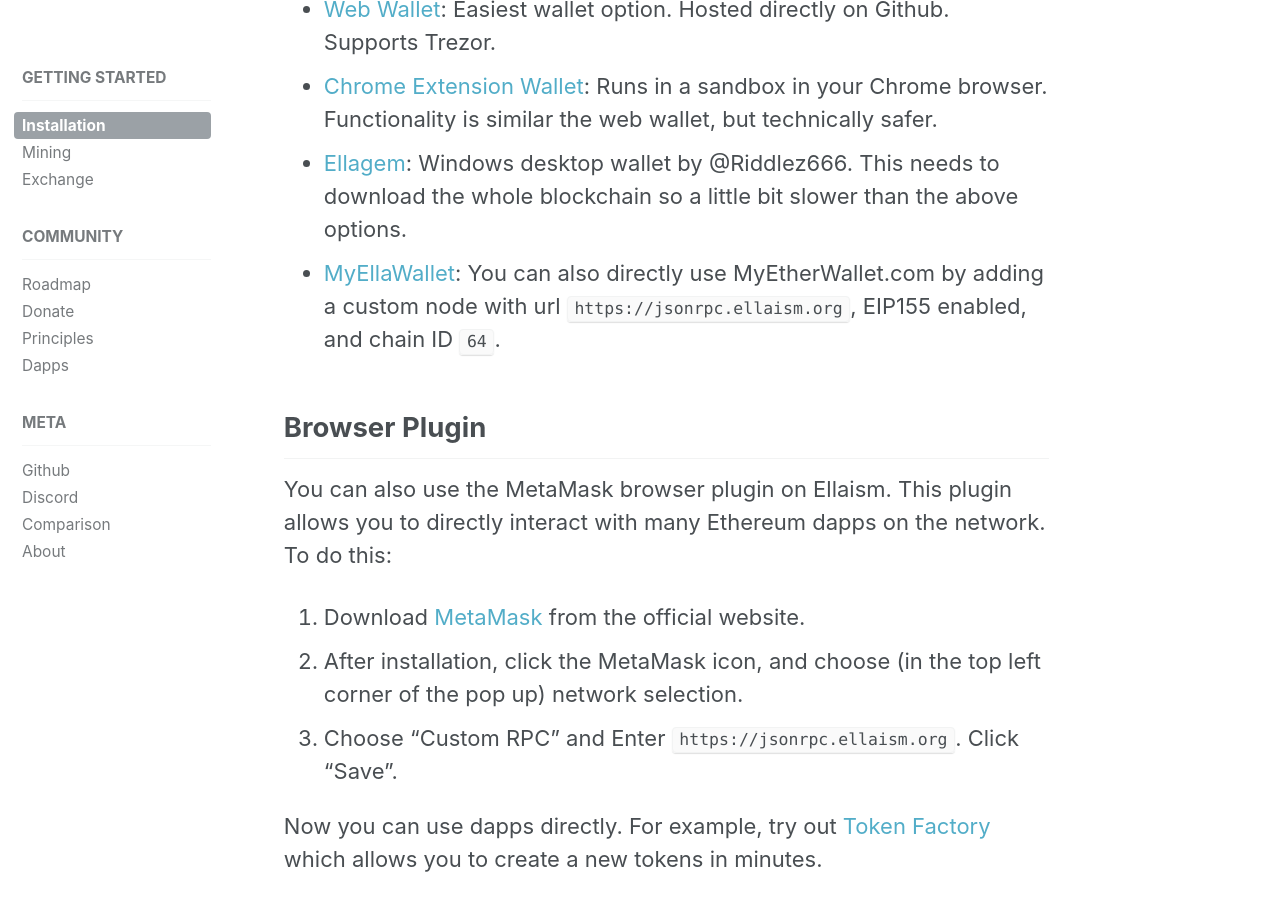
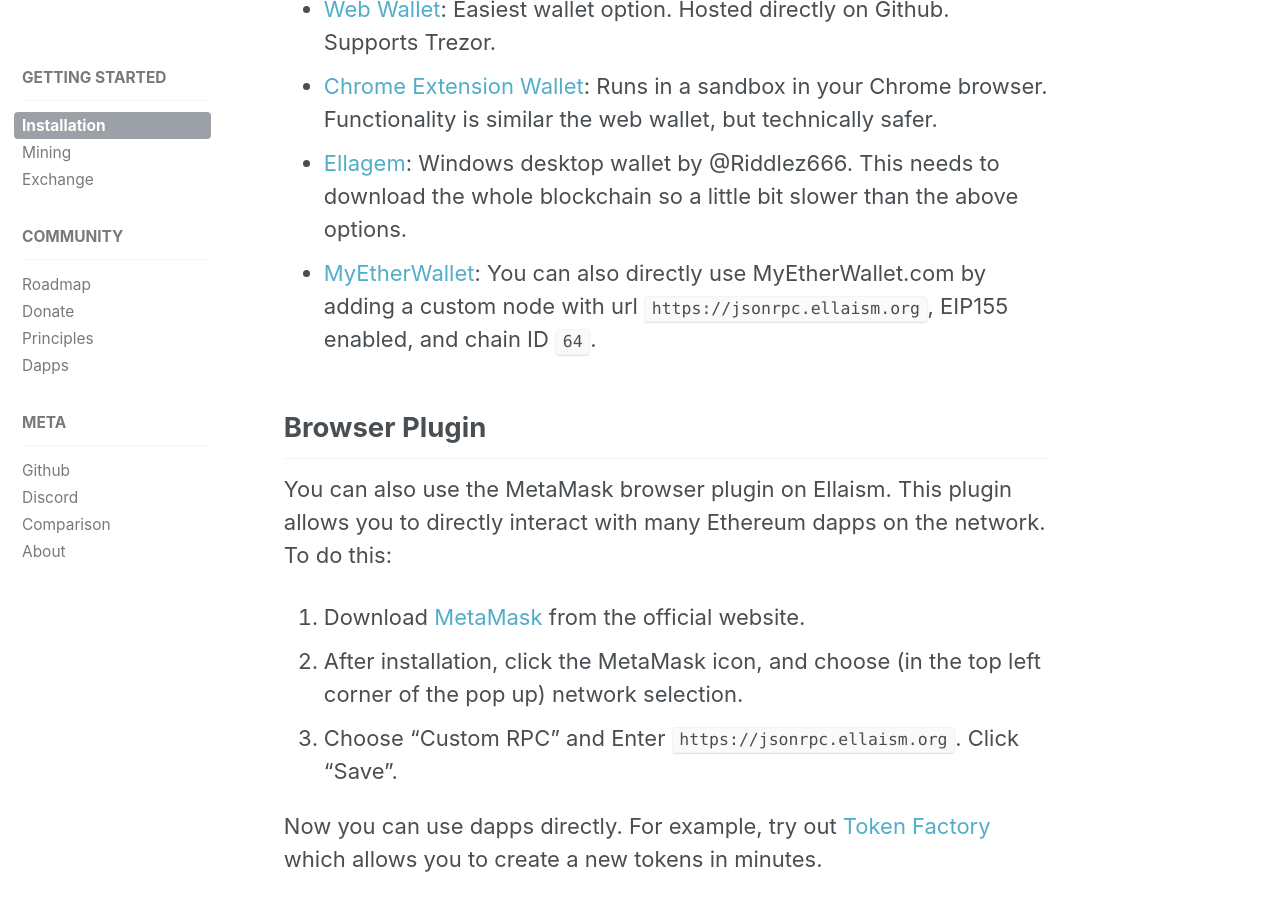
Before and after one commit to ellaism/ellaism.org, a Jekyll site: the page built from _docs/install.md, in a window 1280 px wide and 900 px high, scrolled down 1872 px. Built offline with Jekyll 4.4.1, drawn with Linux system fonts in a browser that asks for light colours.

Commit message:
Wrong url for myetherwallet

```diff
--- a/_docs/install.md
+++ b/_docs/install.md
@@ -61,7 +61,7 @@
 * [Web Wallet](https://ellaism.github.io/ellawallet): Easiest wallet option. Hosted directly on Github. Supports Trezor.
 * [Chrome Extension Wallet](https://chrome.google.com/webstore/detail/myellawallet/bgfofdgebpphdhddggaggeafenegbjef): Runs in a sandbox in your Chrome browser. Functionality is similar the web wallet, but technically safer.
 * [Ellagem](https://github.com/ellaism-io/ellagem): Windows desktop wallet by @Riddlez666. This needs to download the whole blockchain so a little bit slower than the above options.
-* [MyEllaWallet](https://myellawallet.com): You can also directly use MyEtherWallet.com by adding a custom node with url `https://jsonrpc.ellaism.org`, EIP155 enabled, and chain ID `64`.
+* [MyEtherWallet](https://myetherwallet.com): You can also directly use MyEtherWallet.com by adding a custom node with url `https://jsonrpc.ellaism.org`, EIP155 enabled, and chain ID `64`.
 
 ## Browser Plugin
 
```
